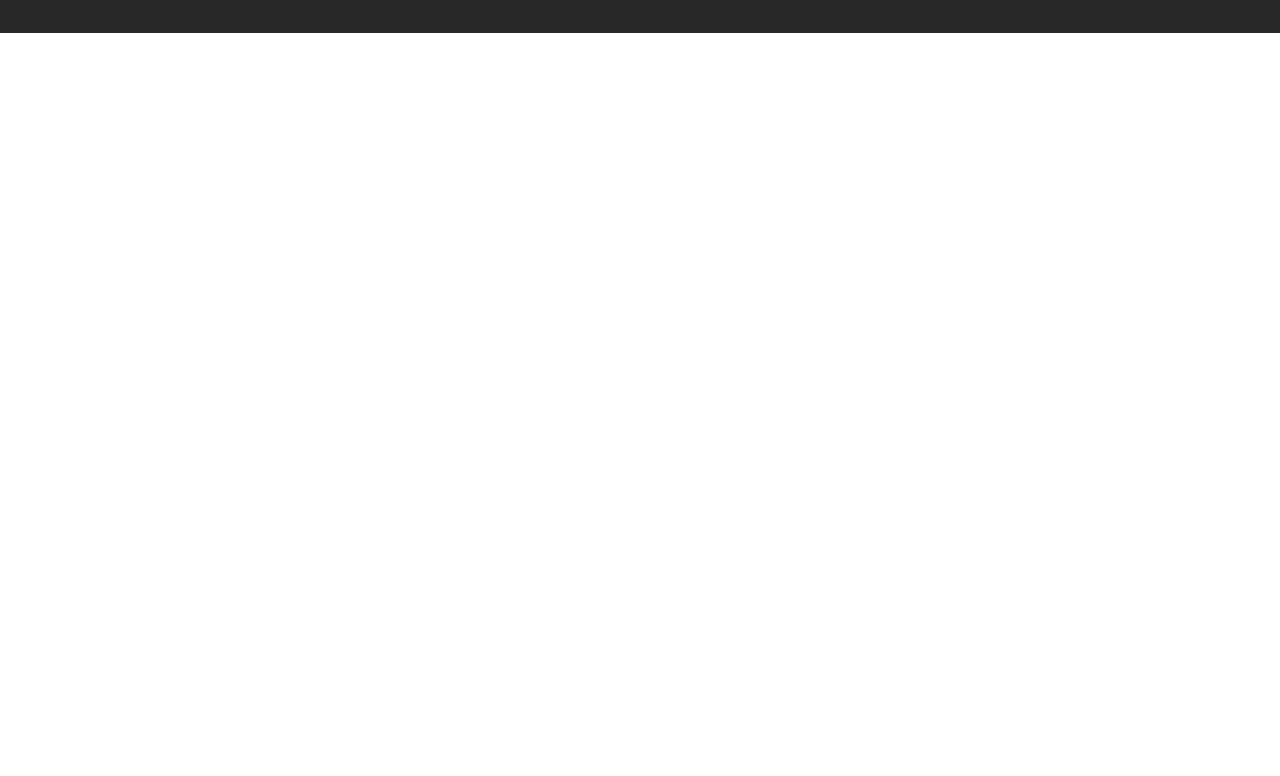
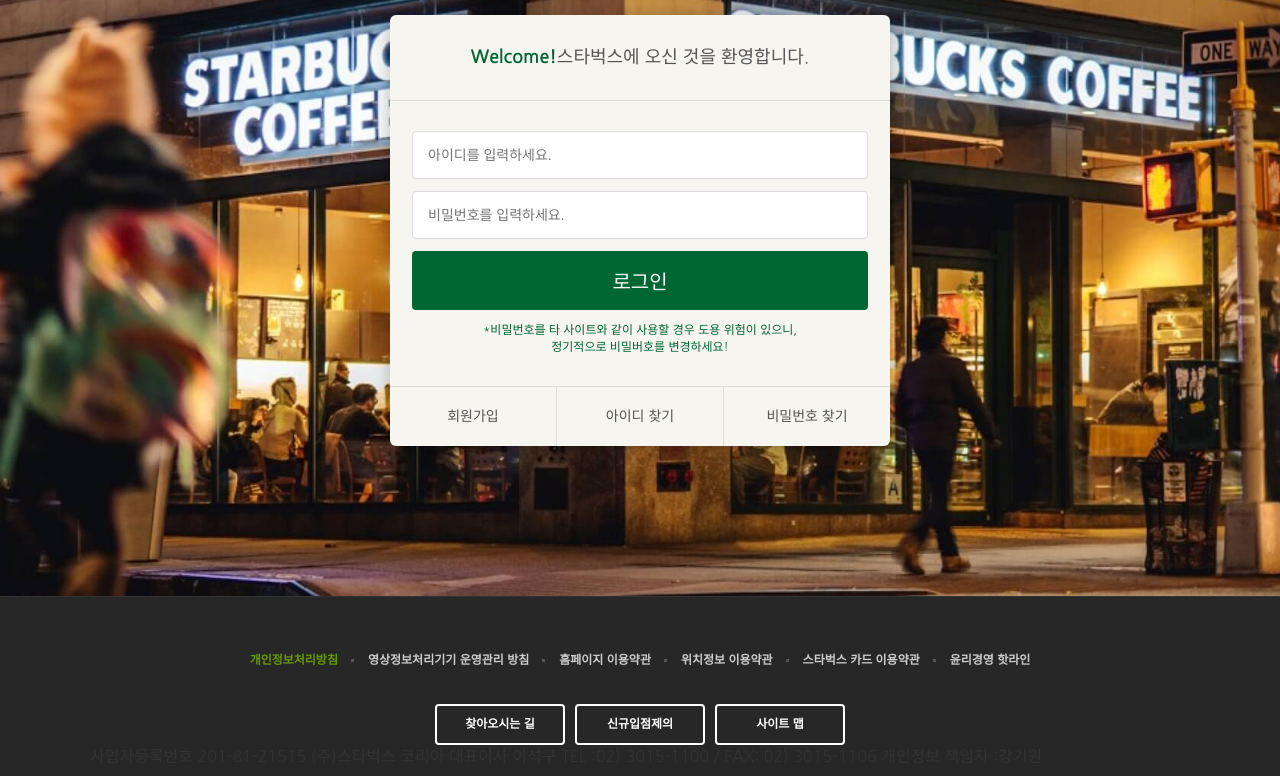
Before and after one commit to Yun-Ko/starbucks, a plain HTML site: page signin/index.html in a window 1280 px wide. Shown: the part 271-1047 px from the top of the page. Before the commit the page ends 800 px from the top, so only its background shows below. Drawn offline with nearby package versions, Linux system fonts and the light colour scheme.

Commit message:
로그인 페이지 완성

```diff
--- /dev/null
+++ b/css/signin.css
@@ -0,0 +1,90 @@
+.signin{
+  margin-top: 120px;
+  padding: 100px 0 150px;
+  background-image: url("../images/signin_bg.jpg");
+  background-repeat: no-repeat;
+  background-position: center;
+  background-attachment:fixed;
+  background-size:cover;
+}
+
+.signin h1{
+  color:#fff ;
+  font-size: 30px;
+  font-weight:700;
+  text-align:center;
+  margin-bottom:24px;
+}
+
+.signin .signin__card{
+  width:500px;
+  margin:0 auto;
+  border-radius: 6px;
+  background-color:#f6f5f0;
+  box-shadow: 2px 2px 20px rgba(0,0,0,.3);
+  color:#555;
+}
+
+.signin h2{
+  padding:30px;
+  font-size:18px;
+  text-align:center;
+  border-bottom:1px solid #ddd;
+}
+
+.signin h2 strong{
+  font-weight:700;
+  color:#006633;
+}
+
+.signin__card form{
+  padding:30px 22px;
+}
+
+.signin__card form input{
+  width:100%;
+  margin-bottom: 12px;
+  padding:15px;
+  border: 1px solid #ddd;
+  border-radius: 4px;
+  outline:none;
+  box-sizing:border-box;
+  font-size:14px;
+}
+
+.signin__card form [type="submit"] {
+  background-color:#006633;
+  border:none;
+  color:#fff;
+  font-size:20px;
+  cursor:pointer;
+}
+
+.signin__card form p {
+  font-size:12px;
+  color:#006633;
+  text-align:center;
+}
+
+.signin__card .actions{
+  display:flex;
+  border-top: 1px solid #ddd;
+}
+
+.signin__card .actions a{
+  flex-grow:1;
+  flex-basis:0;
+  text-align:center;
+  padding:20px;
+  color:#555;
+  font-size:14px;
+  border-right:1px solid #ddd;
+}
+
+.signin__card .actions a:last-child{
+  border-right:none;
+}
+
+.signin__card .actions a:hover{
+  text-decoration: underline;
+}
--- a/signin/index.html
+++ b/signin/index.html
@@ -26,6 +26,7 @@
   <link href="https://fonts.googleapis.com/css2?family=Nanum+Gothic:wght@400;700&display=swap" rel="stylesheet">
   <link rel="stylesheet" href="https://fonts.googleapis.com/icon?family=Material+Icons" />
   <link rel="stylesheet" href="../css/common.css" />
+  <link rel="stylesheet" href="../css/signin.css" />
 
   <script defer src="../js/common.js"></script>
 
@@ -362,16 +363,29 @@
   </header>
 
 <section class="signin">
-
-
+<h1>로그인</h1>
+<div class="signin__card">
+  <h2>
+    <strong>Welcome!</strong>스타벅스에 오신 것을 환영합니다.
+  </h2>
+  <form>
+    <input type="text" placeholder="아이디를 입력하세요."/>
+    <input type="password" placeholder="비밀번호를 입력하세요."/>
+    <input type="submit" value="로그인"/>
+    <p>
+      *비밀번호를 타 사이트와 같이 사용할 경우 도용 위험이 있으니,<br/>
+      정기적으로 비밀버호를 변경하세요!
+    </p>
+    </form>
+  <div class="actions">
+      <a href="javascript:void(0)">회원가입</a>
+      <a href="javascript:void(0)">아이디 찾기</a>
+      <a href="javascript:void(0)">비밀번호 찾기</a>
+  </div>
+</div>
 
 
 </section>
-
-
-
-
-
 
 <!-- FOOTER -->
 
```
